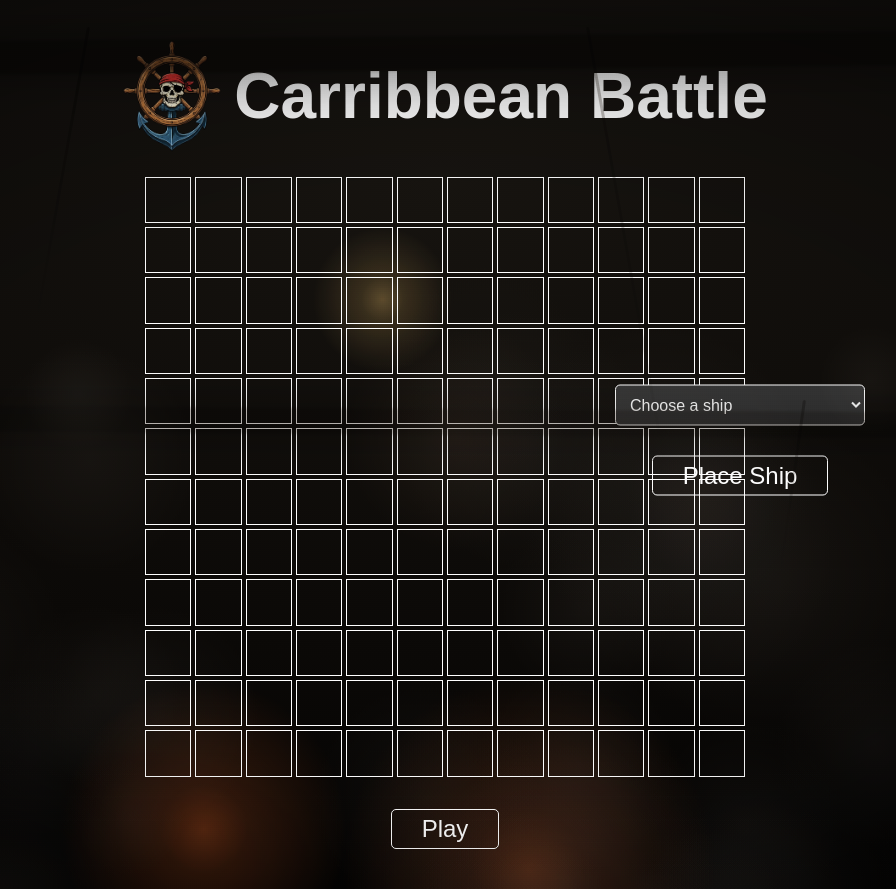
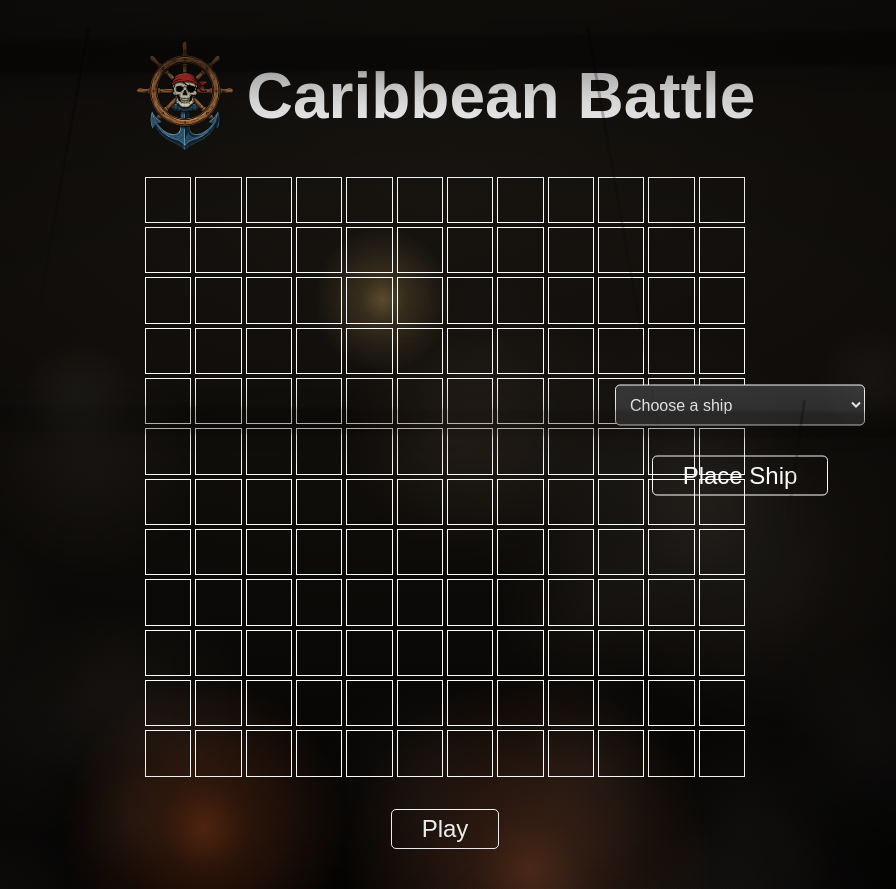
Before and after one commit to Louis-dub/carribbean_battle_odin, a website built with webpack: page src/template.html in a window 1280 px wide. Shown: the whole page, without its empty margins (195-1091 px from the left). Built offline with nearby package versions, Linux system fonts and the light colour scheme; a web font is replaced by a local one.

Commit message:
FIX: title

```diff
--- a/src/template.html
+++ b/src/template.html
@@ -3,7 +3,7 @@
     <head>
         <meta charset="utf-8">
         <meta name="viewport" content="width=device-width, initial-scale=1.0" />
-        <title>Carribbean Battle</title>
+        <title>Caribbean Battle</title>
         <link rel="stylesheet" href="styles.css">
     </head>
 
@@ -28,7 +28,7 @@
             <div class="grain"></div>
             <div class="title">
                 <img alt="Logo" id="img-logo">
-                <h1>Carribbean Battle</h1>
+                <h1>Caribbean Battle</h1>
             </div>
             <div id="content"></div>
         </div>
```
